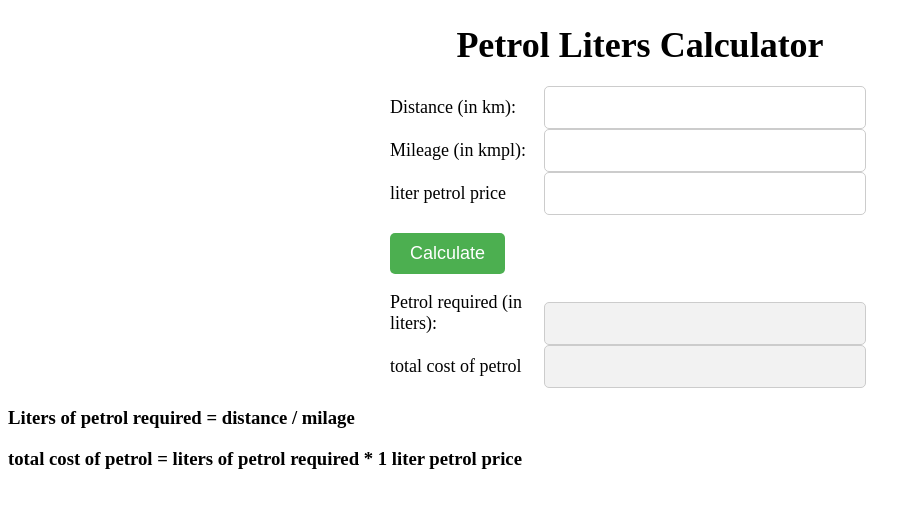
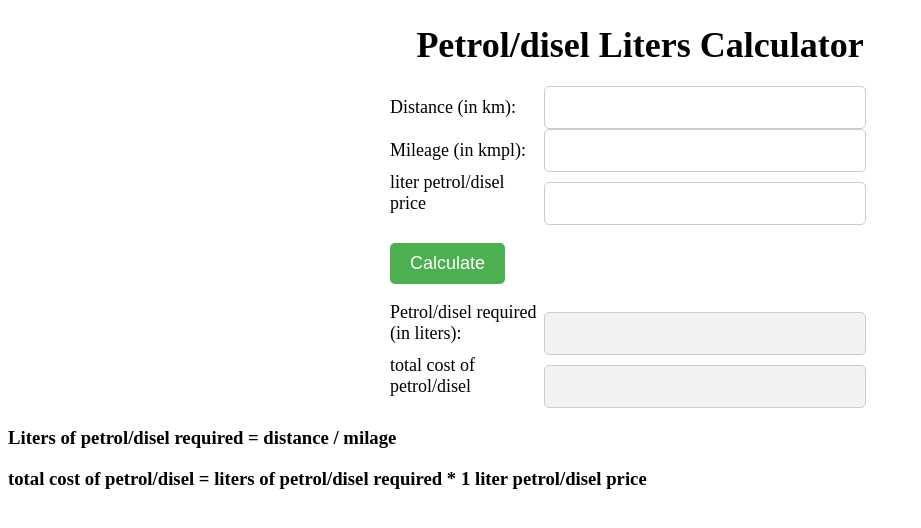
Before and after one commit to harshithgupta28/how-much-petrol-you-need-, a plain HTML site: page index.html in a window 1280 px wide. Shown: the whole page, without its empty margins (0-921 px from the left). Drawn offline with Linux system fonts and the light colour scheme.

Commit message:
Update index.html

```diff
--- a/index.html
+++ b/index.html
@@ -6,7 +6,7 @@
   </head>
   <body>
     <div class="container">
-      <h1>Petrol Liters Calculator</h1>
+      <h1>Petrol/disel Liters Calculator</h1>
       <form>
         <label for="distance">Distance (in km):</label>
         <input type="number" id="distance" name="distance" required>
@@ -14,19 +14,19 @@
         <label for="mileage">Mileage (in kmpl):</label>
         <input type="number" id="mileage" name="mileage" required>
         <br>
-        <label for="price">liter petrol price</label>
+        <label for="price">liter petrol/disel price</label>
         <input type="number" id="price" name="price" required>
         <br><br>
         <button type="button" onclick="calculate()">Calculate</button>
         <br><br>
-        <label for="result">Petrol required (in liters):</label>
+        <label for="result">Petrol/disel required (in liters):</label>
         <input type="text" id="result" name="result" readonly>
-        <label for="result2">total cost of petrol</label>
+        <label for="result2">total cost of petrol/disel</label>
         <input type="text" id="result2" name="result2" readonly>
       </form>
     </div>
-    <h3>Liters of petrol required = distance / milage </h3>
-    <h3>total cost of petrol = liters of petrol required * 1 liter petrol price  </h3>
+    <h3>Liters of petrol/disel required = distance / milage </h3>
+    <h3>total cost of petrol/disel = liters of petrol/disel required * 1 liter petrol/disel price  </h3>
     <!-- <h1 align="center">harshith gupta bolthe </h1> -->
     <script src="script.js"></script>
   </body>
```
